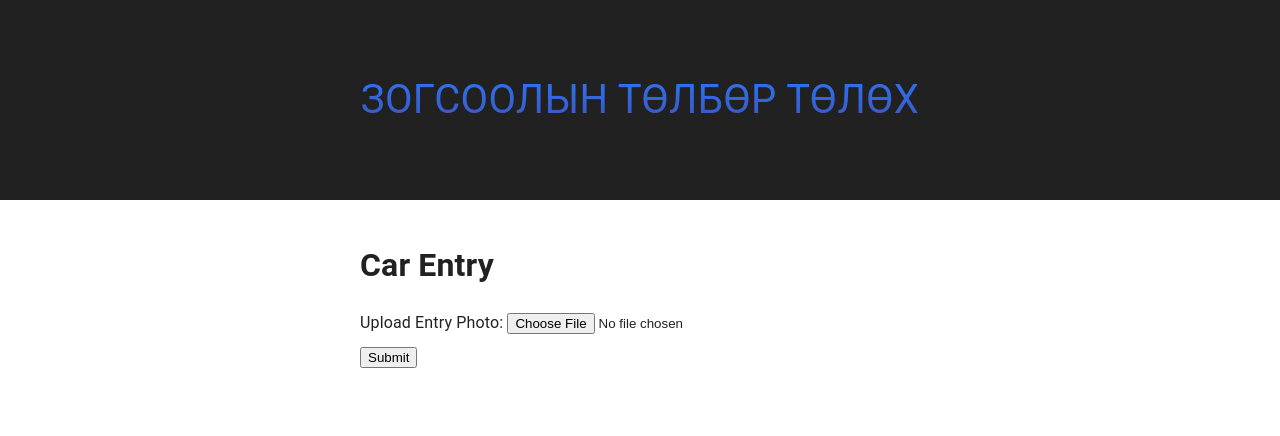
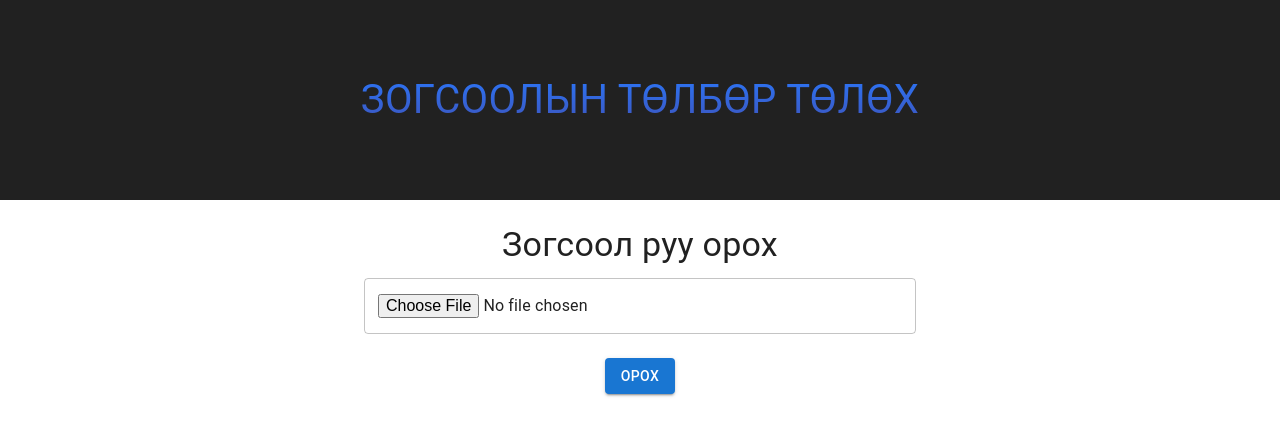
Before and after one commit to nrngooooo/parkingpay, a Next.js app: page / in a window 1280 px wide. Shown: the top 436 px of the page. Built offline with nearby package versions, Linux system fonts and the light colour scheme.

Commit message:
entry car style changed

```diff
--- a/src/container/car/entrycar/index.tsx
+++ b/src/container/car/entrycar/index.tsx
@@ -1,6 +1,14 @@
 "use client";
 import { useState } from "react";
 import { gql, useMutation } from "@apollo/client";
+import {
+  Box,
+  Typography,
+  Button,
+  TextField,
+  CircularProgress,
+  Alert,
+} from "@mui/material";
 
 const CREATE_ENTRY_CAR = gql`
   mutation CreateEntryCarMutation($input: CreateEntryCarInput!) {
@@ -51,7 +59,6 @@ export default function EntryCar() {
     formData.append("image", file);
 
     try {
-      console.log("Sending OCR request to:", ocrUrl);
       const response = await fetch(ocrUrl, {
         method: "POST",
         headers: {
@@ -64,19 +71,13 @@ export default function EntryCar() {
 
       if (!response.ok) {
         const errorText = await response.text();
-        console.error(`OCR API response: ${response.status} ${errorText}`);
-        throw new Error(
-          `OCR API returned status ${response.status}: ${errorText}`
-        );
+        throw new Error(`OCR API returned status ${response.status}: ${errorText}`);
       }
 
       const data = await response.json();
-      console.log("OCR API response data:", data);
-
       const plateNumber = data.text.match(/\d+/g)?.join("").slice(0, 4);
       return plateNumber || "";
     } catch (error) {
-      console.error("Error in OCR API:", error);
       throw new Error("Failed to extract car plate from the image.");
     }
   };
@@ -108,35 +109,51 @@ export default function EntryCar() {
       });
 
       setResult(response.data);
-      alert("Entry successfully recorded.");
     } catch (err: any) {
-      console.error(err);
-      setErrorMessage(
-        err.message || "Failed to create entry. Please try again."
-      );
+      setErrorMessage(err.message || "Failed to create entry. Please try again.");
     } finally {
       setLoading(false);
     }
   };
 
   return (
-    <div style={{ padding: "20px", maxWidth: "600px", margin: "auto" }}>
-      <h1>Car Entry</h1>
-      <div style={{ marginBottom: "10px" }}>
-        <label>Upload Entry Photo: </label>
-        <input type="file" accept="image/*" onChange={handleFileChange} />
-      </div>
-      <button onClick={handleSubmit} disabled={loading}>
-        {loading ? "Processing..." : "Submit"}
-      </button>
-      {errorMessage && <p style={{ color: "red" }}>{errorMessage}</p>}
+    (<Box sx={{ p: 3, maxWidth: 600, mx: "auto", textAlign: "center" }}>
+      <Typography variant="h4" gutterBottom>
+        Зогсоол руу орох
+      </Typography>
+      <Box sx={{ mb: 3 }}>
+        <TextField
+          type="file"
+          onChange={handleFileChange}
+          fullWidth
+          slotProps={{
+            htmlInput: { accept: "image/*" }
+          }}
+        />
+      </Box>
+      <Button
+        variant="contained"
+        color="primary"
+        onClick={handleSubmit}
+        disabled={loading}
+        startIcon={loading && <CircularProgress size={20} />}
+      >
+        {loading ? "Processing..." : "Орох"}
+      </Button>
+      {errorMessage && (
+        <Alert severity="error" sx={{ mt: 3 }}>
+          {errorMessage}
+        </Alert>
+      )}
       {result && (
-        <div style={{ marginTop: "20px" }}>
-          <h3>Car Entry Recorded:</h3>
-          <p>Car Plate: {result.createEntryCar.car.carPlate}</p>
-          <p>Entry Time: {result.createEntryCar.parkingSession.entryTime}</p>
-        </div>
+        <Box sx={{ mt: 3 }}>
+          <Typography variant="h6">Зогсоол руу орсон машин:</Typography>
+          <Typography>Машины дугаар: {result.createEntryCar.car.carPlate}</Typography>
+          <Typography>
+            Орсон цаг: {result.createEntryCar.parkingSession.entryTime}
+          </Typography>
+        </Box>
       )}
-    </div>
+    </Box>)
   );
 }
```
